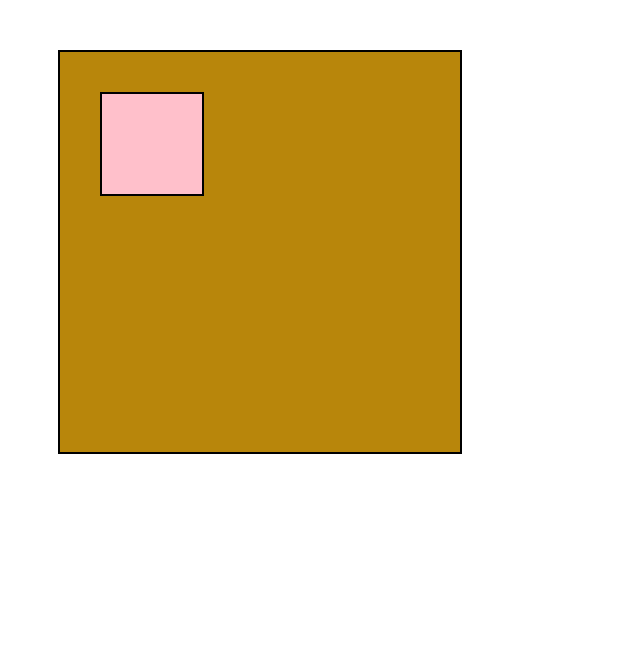
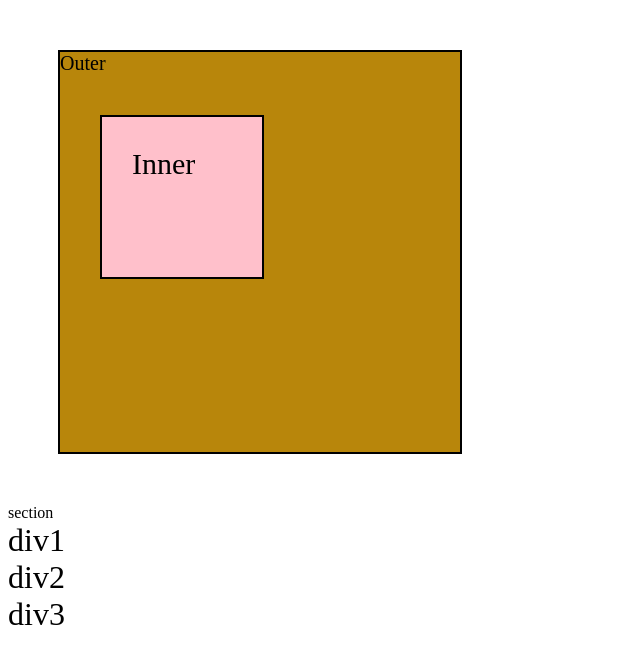
Before and after one commit to AmanKashyap0807/Web-Development, a plain HTML site: page CSS/Part 03/relativeUnit.html in a window 1280 px wide. Shown: the whole page, without its empty margins (0-640 px from the left). Drawn offline with Linux system fonts and the light colour scheme.

Commit message:
em and rem relative unit

```diff
--- a/CSS/Part 03/relative.css
+++ b/CSS/Part 03/relative.css
@@ -20,3 +20,31 @@
     /* of parent div height as well as width */
     background-color: pink;
 }
+
+/* em is used to set font size as relative to the parent/self font size */
+.outer {
+    font-size: 20px;
+}
+
+.inner {
+    font-size: 1.5em;
+    /* for double font size */
+    /* less then one will be smallar size */
+
+    /* we can set our padding to exactly same as font size */
+    padding: 1em;
+}
+
+/* snowball effect of em, while applying on more nested elements
+it keep do double elements continuly whereas we only want that
+the element after first nesting get every same style */
+div {
+    font-size: 2em;
+}
+
+
+/* to solev this proble we have rem */
+/* it set the size relative to the root element */
+div {
+    font-size: 2rem;
+}
--- a/CSS/Part 03/relativeUnit.html
+++ b/CSS/Part 03/relativeUnit.html
@@ -10,9 +10,24 @@
 
 <body>
     <div class="outer">
+        Outer
         <div class="inner">
+            Inner
         </div>
     </div>
+
+    <section>
+        section
+        <div>
+            div1
+            <div>
+                div2
+                <div>
+                    div3
+                </div>
+            </div>
+        </div>
+    </section>
 </body>
 
 </html>
```
